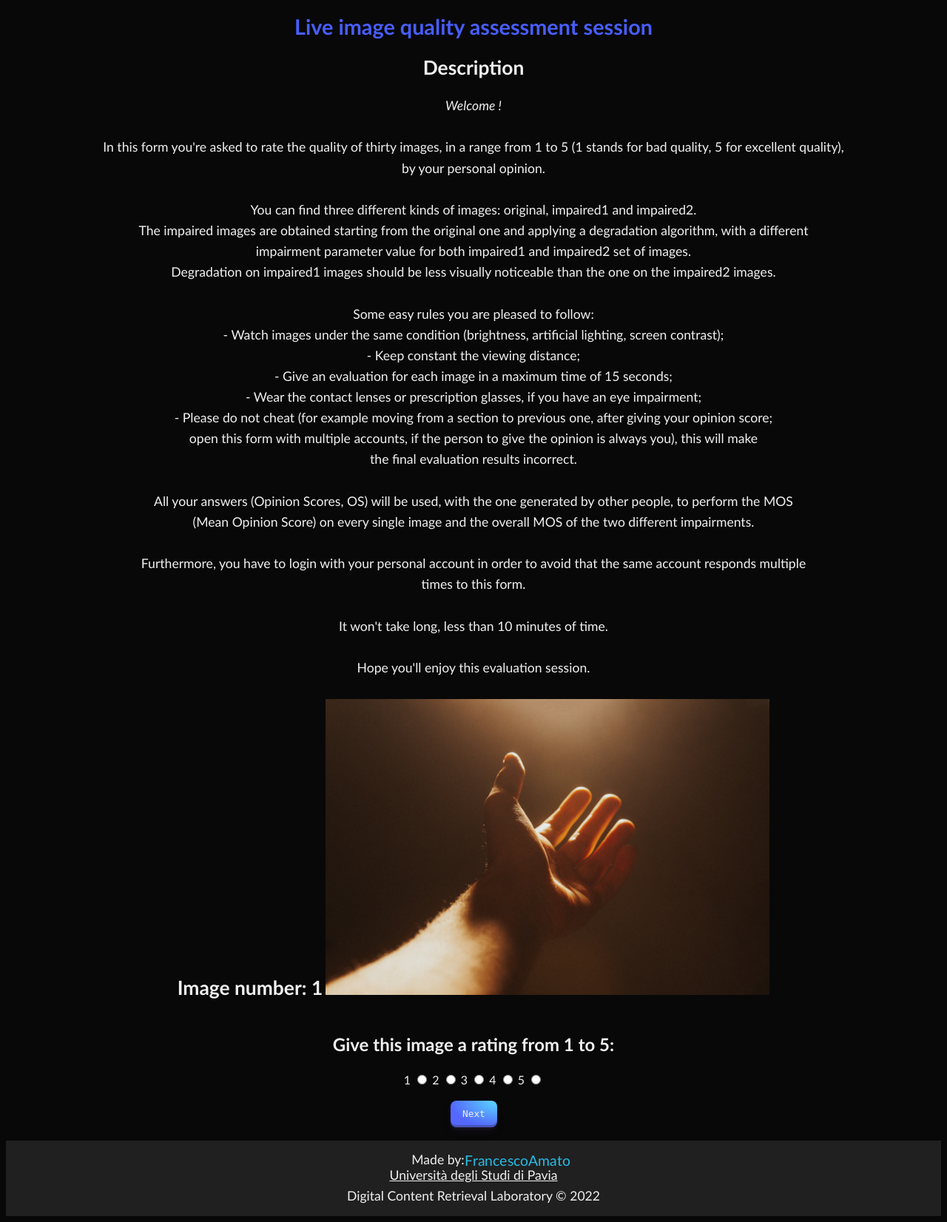
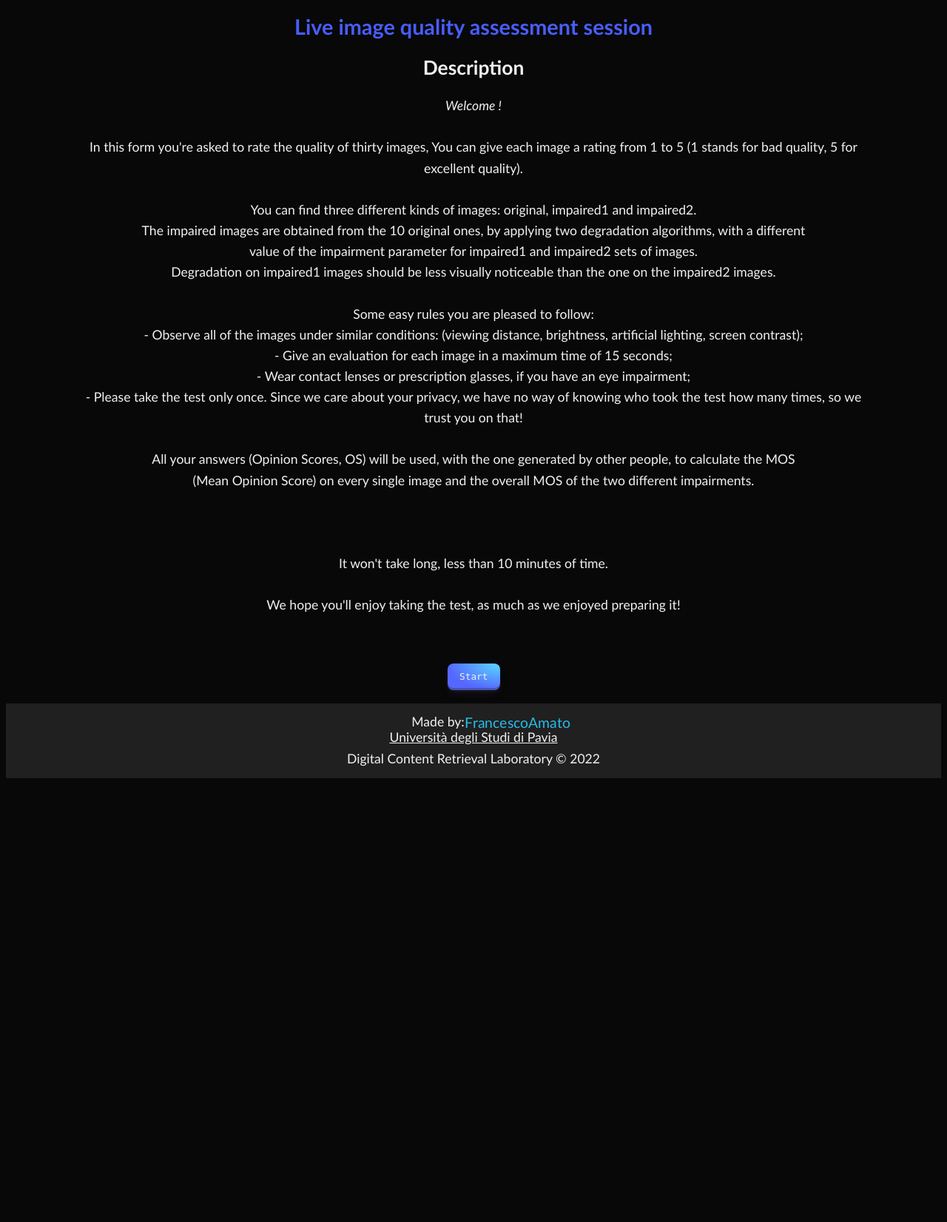
Before and after one commit to aiman-al-masoud/image_quality_assessment, a Flask app: page /take_test in a window 1280 px wide. Shown: the part 55-1707 px from the top of the page at 74% size. After the commit the page ends 1107 px from the top, so only its background shows below. Run offline with Flask 2, Linux system fonts and the light colour scheme; parts of the project's set-up code (start-up, migrations or seed data) failed here and were passed over.

Commit message:
start button to begin taking the test, no onLoad js

```diff
--- a/static/scripts/take_test.js
+++ b/static/scripts/take_test.js
@@ -2,18 +2,7 @@
  * These functions run on the client's computer while he's going through the form in take_test.html.
  */
 
-/**
- * Checks if the email field is properly filled.
- * @returns
- */
-/*
-function isEmailEntered(){
-    var email = document.getElementById("email_input").value
-    console.log(email)
-    var re = /\S+@\S+\.\S+/
-    return re.test(email)
-}
-*/
+
 
 /**
  * Get the currently selected rating.
@@ -31,17 +20,6 @@ function getChosenRating(){
  * Implements the behavior of the 'next' button.
  */
 function onNextPressed(){
-   /*
-    // keep on showing the email field and halting, until it's filled out with an email.
-
-   if(!isEmailEntered()){
-       showById("email_section")
-       return
-   }else{
-       hideById("live-session-description")
-       hideById("email_section")
-   }
-   */
 
     // get the image that's currently on the user's display
     var im =  getCurrentImage()
@@ -49,8 +27,9 @@ function onNextPressed(){
     //if there's no image yet, show the first (id="1") and halt.
     if(im==undefined || im ==null){
         showImageById("1")
-        //showRadioSection()
         showById("radio_buttons_section")
+        document.getElementById("button_next").innerHTML = "Next"
+        hideById("description_take_test")
         return
     }
 
@@ -128,8 +107,3 @@ function showById(id){
     element.style.visibility="visible"
     element.style.display="inline-block"
 }
-
-function onLoad(){
-    showImageById("1")
-    showById("radio_buttons_section")
-}
--- a/templates/take_test.html
+++ b/templates/take_test.html
@@ -20,7 +20,7 @@
 
 
 
-<body onload="onLoad()">
+<body >
 
     <nav id="navbar" class="sticky">
         {% include 'navbar.html' %}
@@ -38,21 +38,6 @@
 
     </article>
     <form id="rating_form" name="rating_form" action="/done_take_test" method="POST">
-
-
-
-        <!--for the user to input their email address before taking the test-->
-        <!--
-        <div id="email_section">
-            <h2>Your data</h2>
-            <p>
-                Email address:
-                <input name="email_input" id="email_input" type="email" placeholder=""></input>
-            </p>
-            TODO: request more user info? Expertise, Age, Gender
-        </div>
-        -->
-
 
         <!--create as many hidden pictures as the paths passed to this template-->
         <div id="images_div" style="padding: 0%;">
@@ -78,9 +63,9 @@
         <br><br>
 
         <!--this button displays the next image-->
-        <button id="button_next" class="button" type="button" onclick="onNextPressed()">Next</button>
+        <button id="button_next" class="button" type="button" onclick="onNextPressed()">Start</button>
+
         <!--this button sends the form to the server.-->
-
         <a href="/done_take_test"><button id="button_submit" class="button" type="submit">Done</button></a>
         <br><br>
 
--- a/templates/take_test_description.html
+++ b/templates/take_test_description.html
@@ -1,36 +1,39 @@
-<p>
+<p id="description_take_test">
+
+
     <em>Welcome !</em>
     <br><br>
-    In this form you're asked to rate the quality of thirty images, in a range from 1 to 5 (1 stands for bad quality, 5 for
-    excellent quality), <br> by your personal opinion.
+    In this form you're asked to rate the quality of thirty images,
+
+    You can give each image a rating from 1 to 5 (1 stands for bad quality, 5 for
+    excellent quality).
+
     <br><br>
+
     You can find three different kinds of images: original, impaired1 and impaired2.
+
     <br>
-    The impaired images are obtained starting from the original one and applying a degradation algorithm, with a different
-    <br> impairment parameter value for both impaired1 and impaired2 set of images.
+    The impaired images are obtained from the 10 original ones, by applying two degradation algorithms, with a different
+    <br> value of the impairment parameter for impaired1 and impaired2 sets of images.
     <br>
     Degradation on impaired1 images should be less visually noticeable than the one on the impaired2 images.
     <br><br>
     Some easy rules you are pleased to follow:
     <br>
-    - Watch images under the same condition (brightness, artificial lighting, screen contrast);
+    - Observe all of the images under similar conditions: (viewing distance, brightness, artificial lighting, screen contrast);
     <br>
-    - Keep constant the viewing distance; <br>
     - Give an evaluation for each image in a maximum time of 15 seconds; <br>
-    - Wear the contact lenses or prescription glasses, if you have an eye impairment; <br>
-    - Please do not cheat (for example moving from a section to previous one, after giving your opinion score; <br>
-    open this form with multiple accounts, if the person to give the opinion is always you), this will make <br>
-    the final evaluation results incorrect.
+    - Wear contact lenses or prescription glasses, if you have an eye impairment; <br>
+    - Please take the test only once. Since we care about your privacy, we have no way of knowing who took the test how many times, so we trust you on that!
     <br><br>
-    All your answers (Opinion Scores, OS) will be used, with the one generated by other people, to perform the MOS
+
+    All your answers (Opinion Scores, OS) will be used, with the one generated by other people, to calculate the MOS
     <br> (Mean Opinion Score) on every single image and the overall MOS of the two different impairments.
     <br><br>
-    <!-- We'll do this or not?-->
-    Furthermore, you have to login with your personal account in order to avoid that the same account responds multiple
-    <br>times to this form.
+
     <br><br>
     It won't take long, less than 10 minutes of time.
     <br><br>
-    Hope you'll enjoy this evaluation session.
+    We hope you'll enjoy taking the test, as much as we enjoyed preparing it!
     <br><br>
 </p>
```
